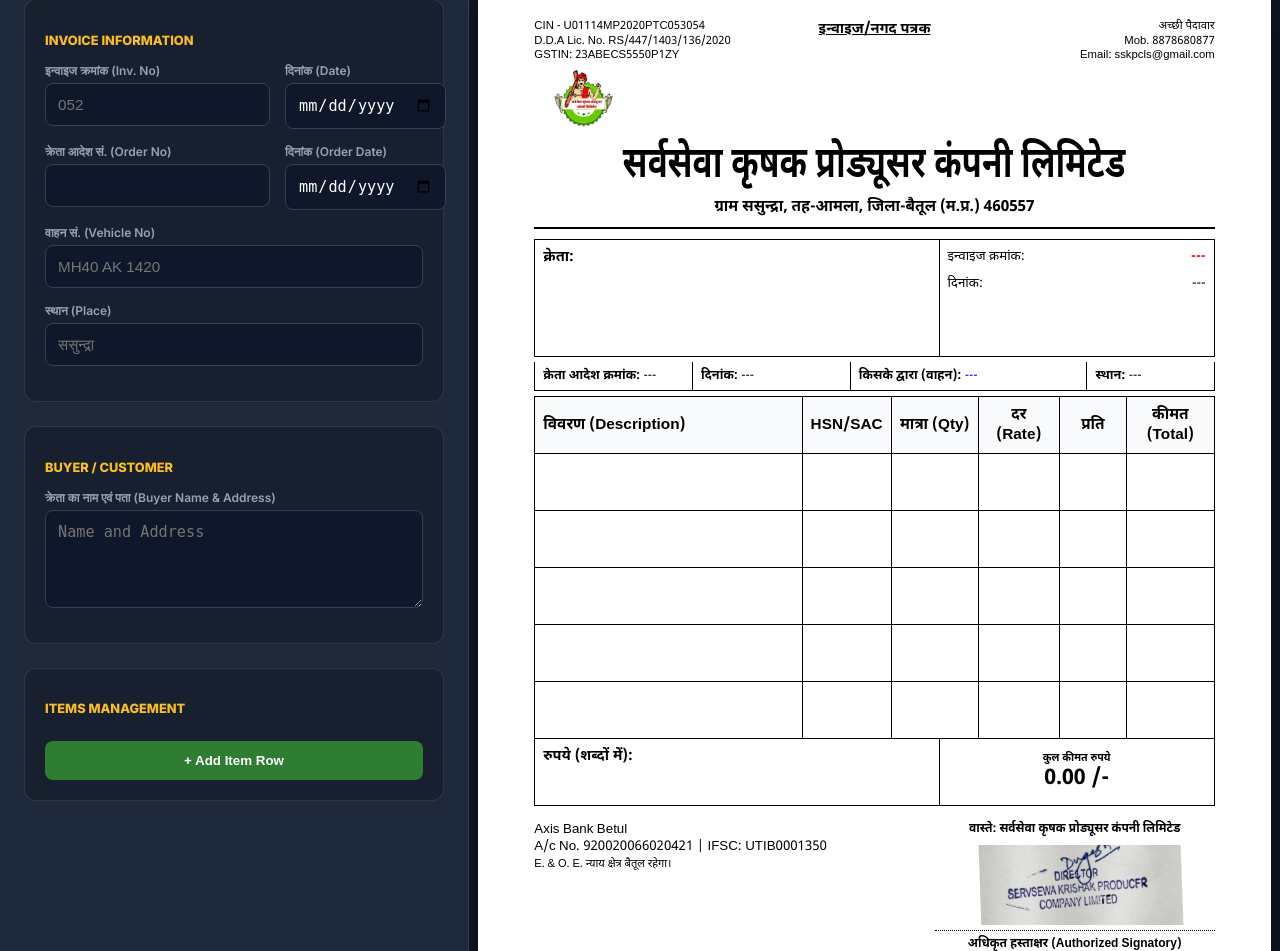
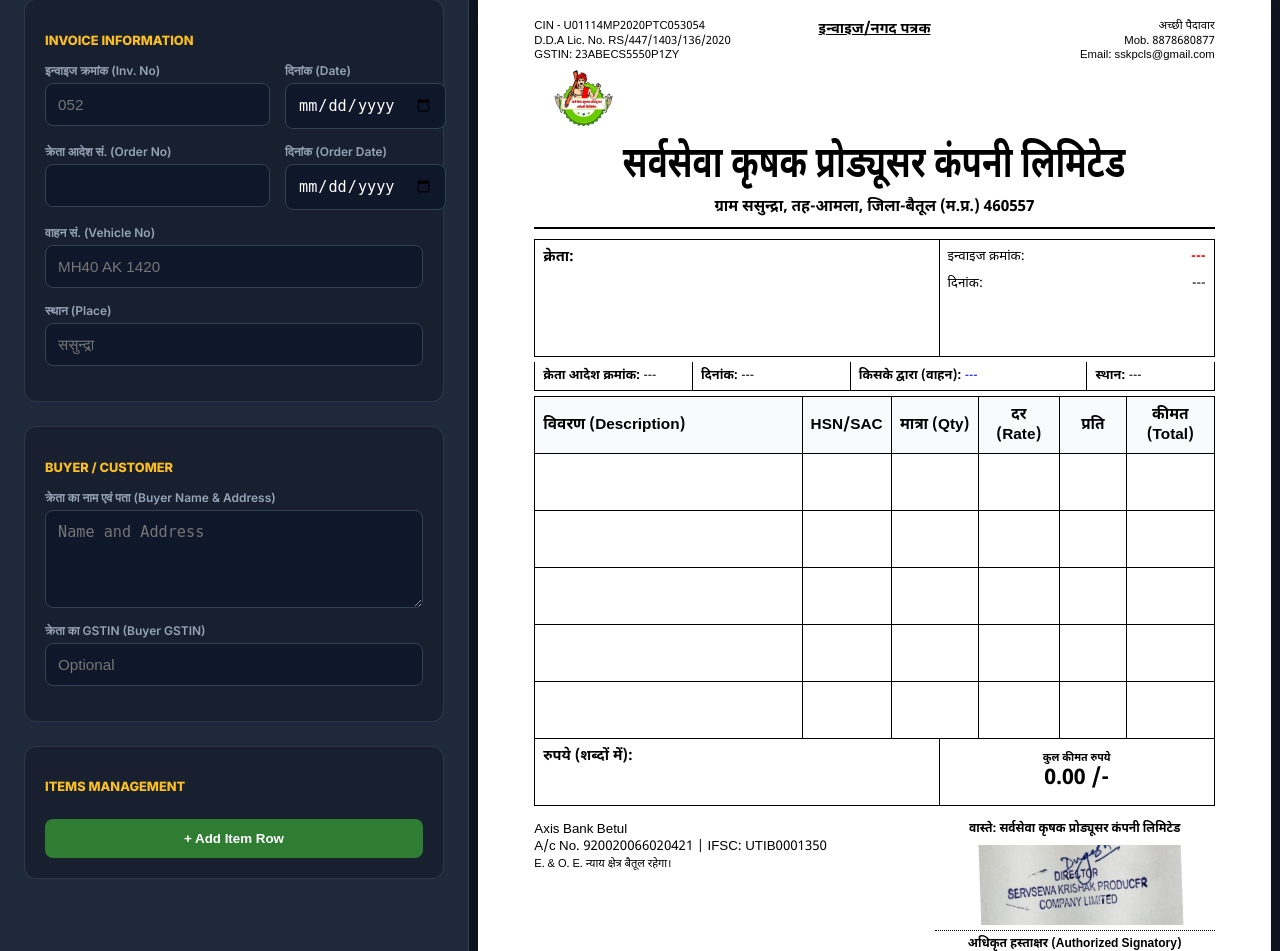
Before and after one commit to en-rmohane/SERVSEWA_KRISHAK, a Flask app: page / in a window 1280 px wide. Shown: the part 99-1050 px from the top of the page. Run offline with Flask 3, Linux system fonts and the light colour scheme; the visitor is signed in with stand-in values (Sample User, id 1); lists and menus that the app fills with data are empty; some libraries are stand-ins or nearby versions.

Commit message:
Add Buyer GSTIN field to sidebar and invoice preview

```diff
--- a/static/js/main.js
+++ b/static/js/main.js
@@ -47,6 +47,15 @@ function updatePreview() {
     document.getElementById('pr_vehicle').innerText = document.getElementById('in_vehicle').value || '---';
     document.getElementById('pr_place').innerText = document.getElementById('in_place').value || '---';
     document.getElementById('pr_buyer').innerText = document.getElementById('in_buyer').value || '';
+
+    const gstin = document.getElementById('in_buyer_gstin').value;
+    const gstinBlock = document.getElementById('pr_buyer_gstin_block');
+    if (gstin) {
+        gstinBlock.style.display = 'inline';
+        document.getElementById('pr_buyer_gstin').innerText = gstin;
+    } else {
+        gstinBlock.style.display = 'none';
+    }
 
     // Items
     const rows = document.querySelectorAll('.item-row-input');
--- a/templates/index.html
+++ b/templates/index.html
@@ -54,6 +54,10 @@
                     <textarea id="in_buyer" rows="4" placeholder="Name and Address"
                         oninput="updatePreview()"></textarea>
                 </div>
+                <div class="input-group">
+                    <label>क्रेता का GSTIN (Buyer GSTIN)</label>
+                    <input type="text" id="in_buyer_gstin" placeholder="Optional" oninput="updatePreview()">
+                </div>
             </div>
 
             <div class="form-section">
@@ -105,7 +109,10 @@
                 <div class="meta-container-pro">
                     <div class="buyer-box-pro">
                         <strong>क्रेता:</strong><br>
-                        <span id="pr_buyer" style="white-space: pre-wrap;"></span>
+                        <span id="pr_buyer" style="white-space: pre-wrap;"></span><br>
+                        <span id="pr_buyer_gstin_block" style="display: none;">
+                            <strong>GSTIN:</strong> <span id="pr_buyer_gstin"></span>
+                        </span>
                     </div>
 
                     <div class="invoice-box-pro">
```
